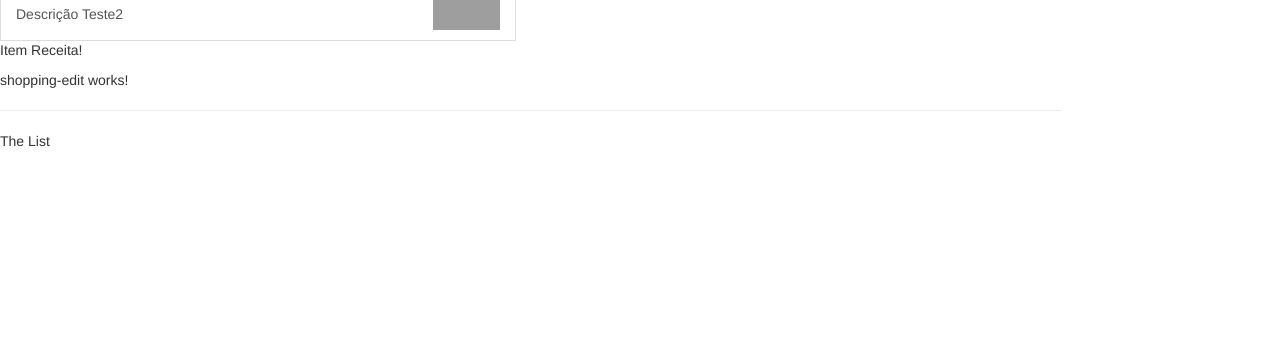
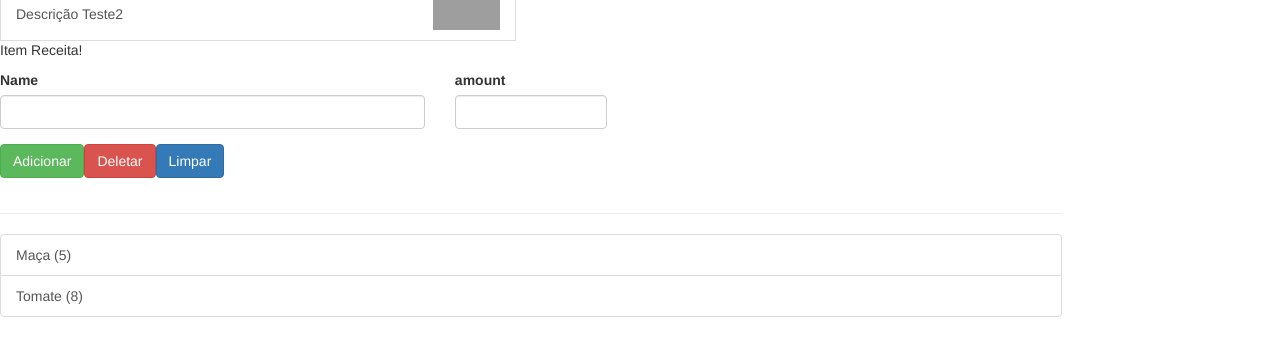
Before and after one commit to V-Tomanik/angularCourse_Udemy, an Angular app: page / in a window 1280 px wide. Shown: the part 249-604 px from the top of the page. Built offline with nearby package versions, Linux system fonts and the light colour scheme; grey boxes are pictures that could not be loaded.

Commit message:
alterando a parte de shopping

```diff
--- /dev/null
+++ b/src/app/shared/ingredient.model.ts
@@ -0,0 +1,3 @@
+export class Ingredient {
+	constructor(public name:string, public amount:number) {}
+}
--- /dev/null
+++ b/src/app/shopping-list/shopping-edit/shopping-edit.component.html
@@ -0,0 +1,28 @@
+<div class="row">
+	<div class="col-xs-12">
+		<form>
+			<div class="row">
+
+				<div class="col-sm-5 form-group">
+					<label for="name">Name</label>
+					<input type="text" id="name" class="form-control">
+				</div>
+
+				<div class="col-sm-2 form-group">
+					<label for="amount">amount</label>
+					<input type="number" id="amount" class="form-control">
+				</div>
+
+			</div>
+			<div class="row">
+
+				<div class="col-xs-12 form-group">
+					<button class="btn btn-success" type="submit">Adicionar</button>
+					<button class="btn btn-danger" type="button">Deletar</button>
+					<button class="btn btn-primary" type="submit">Limpar</button>
+				</div>
+
+			</div>
+		</form>
+	</div>
+</div>
--- a/src/app/shopping-list/shopping-edit/shopping-edit.component.ts
+++ b/src/app/shopping-list/shopping-edit/shopping-edit.component.ts
@@ -2,11 +2,7 @@ import { Component, OnInit } from '@angular/core';
 
 @Component({
   selector: 'app-shopping-edit',
-  template: `
-    <p>
-      shopping-edit works!
-    </p>
-  `,
+  templateUrl:'./shopping-edit.component.html',
   styleUrls: ['./shopping-edit.component.css']
 })
 export class ShoppingEditComponent implements OnInit {
--- a/src/app/shopping-list/shopping-list.component.html
+++ b/src/app/shopping-list/shopping-list.component.html
@@ -2,6 +2,12 @@
 	<div class="col-xs-10">
 		<app-shopping-edit></app-shopping-edit>
 		<hr>
-		<p>The List</p>
+		<ul class="list-group">
+			<a class="list-group-item"
+			   style="cursor: pointer"
+			   *ngFor="let ingredient of ingredients">
+			{{ingredient.name}} ({{ingredient.amount}})
+			</a>
+		</ul>
 	</div>
 </div>
--- a/src/app/shopping-list/shopping-list.component.ts
+++ b/src/app/shopping-list/shopping-list.component.ts
@@ -1,4 +1,5 @@
 import { Component, OnInit } from '@angular/core';
+import { Ingredient } from '../shared/ingredient.model';
 
 @Component({
   selector: 'app-shopping-list',
@@ -6,10 +7,14 @@ import { Component, OnInit } from '@angular/core';
   styleUrls: ['./shopping-list.component.css']
 })
 export class ShoppingListComponent implements OnInit {
+	ingredients: Ingredient[] =[
+		new Ingredient('Maça',5),
+		new Ingredient('Tomate',8),
+	];
 
-  constructor() { }
+  	constructor() { }
 
-  ngOnInit(): void {
-  }
+  	ngOnInit(): void {
+  	}
 
 }
```
